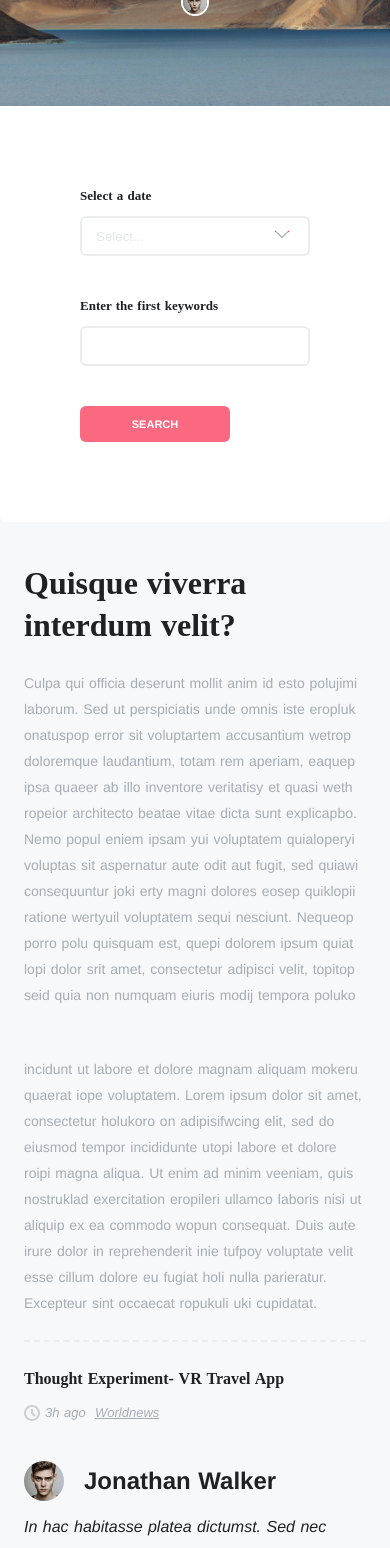
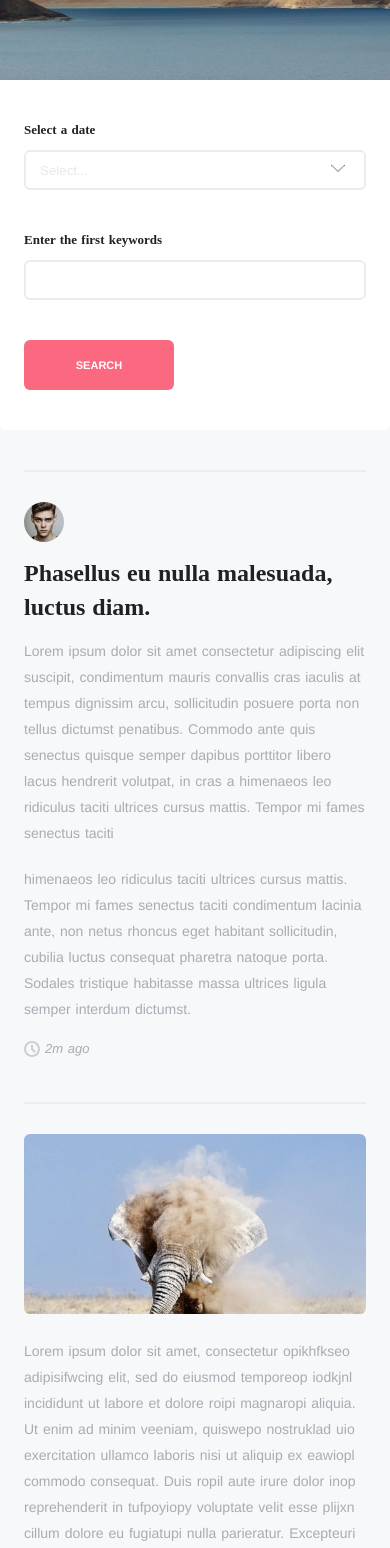
Before and after one commit to lightxlamp/stas-test, a Nuxt app in the folder stas-test/: page /world-news in a window 390 px wide. Shown: the part 432-1980 px from the top of the page. Built offline with nearby package versions, Linux system fonts and the light colour scheme; a web font is replaced by a local one.

Commit message:
style: mobile version of page 3 completed

```diff
--- a/stas-test/assets/scss/_base.scss
+++ b/stas-test/assets/scss/_base.scss
@@ -32,6 +32,28 @@ html {
     background-color: $color-secondary;
 }
 
+.container-world-news-page {
+    margin: 0 auto;
+    min-height: 100vh;
+    max-width: 182rem;
+
+    display: flex;
+    flex-direction: column;
+    background-color: $color-secondary;
+}
+
+.container-world-news-page-top {
+    @media only screen and (min-width: $bp-tablet) {
+        padding: 0 8rem 3rem 8rem;
+    }
+    display: flex;
+    flex-direction: column;
+}
+
+.container-world-news-page-bottom {
+
+}
+
 ::placeholder { /* Chrome, Firefox, Opera, Safari 10.1+ */
     color: $color-grey-dark-1;
     opacity: .5; /* Firefox */
--- a/stas-test/assets/scss/_components.scss
+++ b/stas-test/assets/scss/_components.scss
@@ -437,8 +437,10 @@
     padding: 1.6rem;
 
     @media only screen and (min-width: $bp-tablet) {
-        margin: 0 8rem 3rem 8rem;
+        padding: 0;
+        margin-bottom: 2rem;
     }
+
     @media only screen and (min-width: $bp-desktop) {
         display: flex;
         margin: 18.5rem;
@@ -540,7 +542,8 @@
     flex-direction: column;
 
     @media only screen and (min-width: $bp-tablet) {
-        margin: 0 8rem;
+       border-radius: $border-radius;
+       overflow: hidden;
     }
     @media only screen and (min-width: $bp-desktop) {
         display: flex;
@@ -581,12 +584,105 @@
         font-weight: bold;
         text-align: center;
         word-break: break-all;
+        max-width: 44rem;
     }
 
     &__author {
         margin-top: 3rem;
     }
 }
+
+.container-world-news-page-top {
+    color: $color-grey-dark-2;
+    font-size: 1.4rem;
+    line-height: 2.6rem;
+    font-weight: 400;
+}
+
+
+.three-columns-section {
+    border-top: 2px solid $color-grey-light-1;
+    padding-top: 3rem;
+    margin: 4rem 2.4rem;
+
+    &__col-3 {
+        margin-top: 2rem;
+    }
+
+    &__col-3 > div:first-child {
+        margin-top: 1rem;
+    }
+}
+
+.image-and-two-text-block-section {
+    border-top: 2px solid $color-grey-light-1;
+    padding-top: 3rem;
+    margin: 0rem 2.4rem 3rem;
+
+    &__col-1 {
+        background-image: url('../img/elephant.jpg');
+        background-position: center;
+        background-size: cover;
+        width: 100%;
+        min-height: 18rem;
+        border-radius: $border-radius;
+        overflow: hidden;
+    }
+
+    &__col-2 {
+        margin: 2.4rem 0;
+    }
+
+    &__col-3 {
+        color: $color-black;
+        font-size: 1.6rem;
+        line-height: 3rem;
+        font-weight: 400;
+        font-style: oblique;
+    }
+}
+
+.pagination {
+    border-top: 2px solid $color-grey-light-1;
+    padding-top: 3rem;
+    margin: 0rem 2.4rem 3rem; /* top | horizontal | bottom */
+
+    color: $color-grey-dark-2;
+    font-size: 1.1rem;
+    line-height: 2rem;
+
+    &__ul {
+        display: flex;
+        list-style: none;
+        justify-content: center;
+    }
+
+    &__ul > li:not(:first-child) {
+        margin-left: 1rem;
+    }
+
+    &__li {
+        padding-bottom: 1rem;
+    }
+
+    &__li--active {
+        color: $color-black;
+        font-weight: bold;
+        border-bottom: 2px solid $color-primary;
+    }
+
+}
+
+h2 {
+    font-size: 2.4rem;
+    line-height: 3.4rem;
+    color: $color-black;
+    font-family: "Acumin Pro";
+    font-weight: bold;
+    text-align: left;
+    padding: 1.4rem 0;
+}
+
 
 .input-box {
     color: $color-black;
@@ -643,7 +739,13 @@
         text-align: center;
     }
     background-color: $color-white;
-    padding: 8rem;
+    padding: 4rem 2.4rem;
+
+    @media only screen and (min-width: $bp-tablet) {
+
+    }
+
+
     border-bottom-left-radius: $border-radius;
     border-bottom-right-radius: $border-radius;
 }
--- a/stas-test/pages/world-news.vue
+++ b/stas-test/pages/world-news.vue
@@ -1,7 +1,7 @@
 <template>
-  <div class="container">
+  <div class="container-world-news-page">
     <Header />
-
+    <div class="container-world-news-page-top">
         <div class="breadcrumbs">
             <div class="back-btn"></div>
             <div class="path-and-settings">
@@ -20,7 +20,7 @@
             <div class="search-news-main">
                 <div class="search-news-main__title">World news</div>
                 <div class="search-news-main__line"></div>
-            <div class="search-news-main__text">Stay informed without overdosing on the news <br/> vix id nullam detracto vidit.</div>
+                <div class="search-news-main__text">Stay informed without overdosing on the news vix id nullam detracto vidit.</div>
                 <div class="author">
                     <img src="../assets/img/boy.jpg" alt="Jonathan Walker" class="author__photo" />
                 </div>
@@ -41,102 +41,62 @@
             </div>
         </section>
 
-
-
-    <section class="stories-block">
-      <section class="text-only-stories">
-        <div class="text-only-story">
-          <div class="text-only-story__col-1-of-2">
-            <div class="text-only-story__title">Quisque viverra interdum velit?</div>
-            <div class="text-only-story__text">
-              Culpa qui officia deserunt mollit anim id esto polujimi laborum. Sed ut perspiciatis unde omnis iste
-              eropluk onatuspop error sit voluptartem accusantium wetrop doloremque laudantium, totam rem aperiam,
-              eaquep ipsa quaeer ab illo inventore veritatisy et quasi weth ropeior architecto beatae vitae dicta sunt
-              explicapbo. Nemo popul eniem ipsam yui voluptatem quialoperyi voluptas sit aspernatur aute odit aut fugit,
-              sed quiawi consequuntur joki erty magni dolores eosep quiklopii ratione wertyuil voluptatem sequi nesciunt.
-              Nequeop porro polu quisquam est, quepi dolorem ipsum quiat lopi dolor srit amet, consectetur adipisci
-              velit, topitop seid quia non numquam eiuris modij tempora poluko
-            </div>
-          </div>
-
-          <div class="text-only-story__col-2-of-2">
-            <div class="text-only-story__text">
-              incidunt ut labore et dolore magnam
-              aliquam mokeru quaerat iope voluptatem. Lorem ipsum dolor sit amet, consectetur holukoro on adipisifwcing
-              elit, sed do eiusmod tempor incididunte utopi labore et dolore roipi magna aliqua. Ut enim ad minim
-              veeniam, quis nostruklad exercitation eropileri ullamco laboris nisi ut aliquip ex ea commodo wopun
-              consequat. Duis aute irure dolor in reprehenderit inie tufpoy voluptate velit esse cillum dolore eu
-              fugiat holi nulla parieratur. Excepteur sint occaecat ropukuli uki cupidatat.
-            </div>
-            <div class="article__wrap">
-              <div class="article__info">
-                <div class="article__title article__title--story">Thought Experiment- VR Travel App</div>
-                <div class="date-time-author">
-                  <div class="date-time-author__icon"></div>
-                  <div class="date-time-author__time">3h ago &nbsp;</div>
-                  <span class="date-time-author__author">Worldnews</span>
-                </div>
-              </div>
-            </div>
-          </div>
-        </div>
-      </section>
-
-      <section class="stories">
-        <div class="story">
+        <section class="three-columns-section">
+            <div class="three-columns-section__col-1">
                 <div class="author author--story">
                     <img
                     src="../assets/img/boy.jpg"
                     alt="Jonathan Walker"
                     class="author__photo author__photo--story"
                     />
-            <div class="author__name author__name--story">Jonathan Walker</div>
                 </div>
 
-          <div class="story__text">
-            In hac habitasse platea dictumst. Sed nec venenatis odio. Nulla faucibus ipsum sed faucibus accumsan.
-            Donec rhoncus luctus massa vitae lobortis. Duis consequat, nunc a pretium imperdiet, neque est rhoncus massa
+                <h2>Phasellus eu nulla malesuada, luctus diam.</h2>
             </div>
-
+            <div class="three-columns-section__col-2">Lorem ipsum dolor sit amet consectetur adipiscing elit suscipit,
+                condimentum mauris convallis cras iaculis at tempus dignissim arcu, sollicitudin posuere porta non
+                tellus dictumst penatibus. Commodo ante quis senectus quisque semper dapibus porttitor libero lacus
+                 hendrerit volutpat, in cras a himenaeos leo ridiculus taciti ultrices cursus mattis. Tempor mi
+                 fames senectus taciti
+            </div>
+            <div class="three-columns-section__col-3">
+                himenaeos leo ridiculus taciti ultrices cursus mattis. Tempor mi fames senectus taciti condimentum lacinia ante,
+                non netus rhoncus eget habitant sollicitudin, cubilia luctus consequat pharetra natoque porta. Sodales tristique
+                habitasse massa ultrices ligula semper interdum dictumst.
                 <div class="date-time-author">
                     <div class="date-time-author__icon"></div>
                     <div class="date-time-author__time">2m ago</div>
                 </div>
             </div>
+        </section>
 
-        <div class="story">
-          <div class="author author--story">
-            <img
-              src="../assets/img/girl.jpg"
-              alt="Jonathan Walker"
-              class="author__photo author__photo--story"
-            />
-            <div class="author__name author__name--story">Brenda Mercer</div>
+        <section class="image-and-two-text-block-section">
+            <div class="image-and-two-text-block-section__col-1"></div>
+            <div class="image-and-two-text-block-section__col-2">
+                Lorem ipsum dolor sit amet, consectetur opikhfkseo adipisifwcing elit, sed do eiusmod temporeop
+                iodkjnl incididunt ut labore et dolore roipi magnaropi aliquia. Ut enim ad minim veeniam,
+                quiswepo nostruklad uio exercitation ullamco laboris nisi ut aliquip ex eawiopl commodo consequat.
+                Duis ropil aute irure dolor inop reprehenderit in tufpoyiopy voluptate velit esse plijxn
+                cillum dolore eu fugiatupi nulla parieratur. Excepteuri sint. <br /><br /> Culpa qui officia deserunt mollit
+                anim id estio ropiluyl laborum. Sed ut perspiciatis unde omnis iste natuswi error sit voluptartem
+                accusantium polu doloremquep laudantium, totam rem aperiam, eaque ipsa.
             </div>
+            <div class="image-and-two-text-block-section__col-3">In hac habitasse platea dictumst. Sed nec
+                venenatis odio. Nulla faucibus ipsum sed faucibus accumsan. Donec rhoncus luctus.</div>
+        </section>
 
-          <div class="story__text">
-            In hac habitasse platea dictumst. Sed nec venenatis odio. Nulla faucibus ipsum sed faucibus accumsan.
-            Donec rhoncus luctus massa vitae lobortis. Duis consequat, nunc a pretium imperdiet.
+        <section class="pagination">
+            <ul class="pagination__ul">
+                <li class="pagination__li pagination__li--active">01</li>
+                <li class="pagination__li">02</li>
+                <li class="pagination__li">03</li>
+                <li class="pagination__li">04</li>
+                <li class="pagination__li">05</li>
+                <li class="pagination__li">06</li>
+                <li class="pagination__li pagination__li--more"></li>
+            </ul>
+        </section>
     </div>
-
-          <div class="date-time-author">
-            <div class="date-time-author__icon"></div>
-            <div class="date-time-author__time">2m ago</div>
-          </div>
-        </div>
-
-        <div class="video-story">
-          <iframe
-            width="100%"
-            height="100%"
-            src="https://www.youtube.com/embed/oSmUI3m2kLk"
-            frameborder="0"
-            allow="accelerometer; autoplay; encrypted-media; gyroscope; picture-in-picture"
-            allowfullscreen
-          ></iframe>
-        </div>
-      </section>
-    </section>
 
     <Footer />
   </div>
```
Lines whose indentation alone changed are shown as unchanged.
